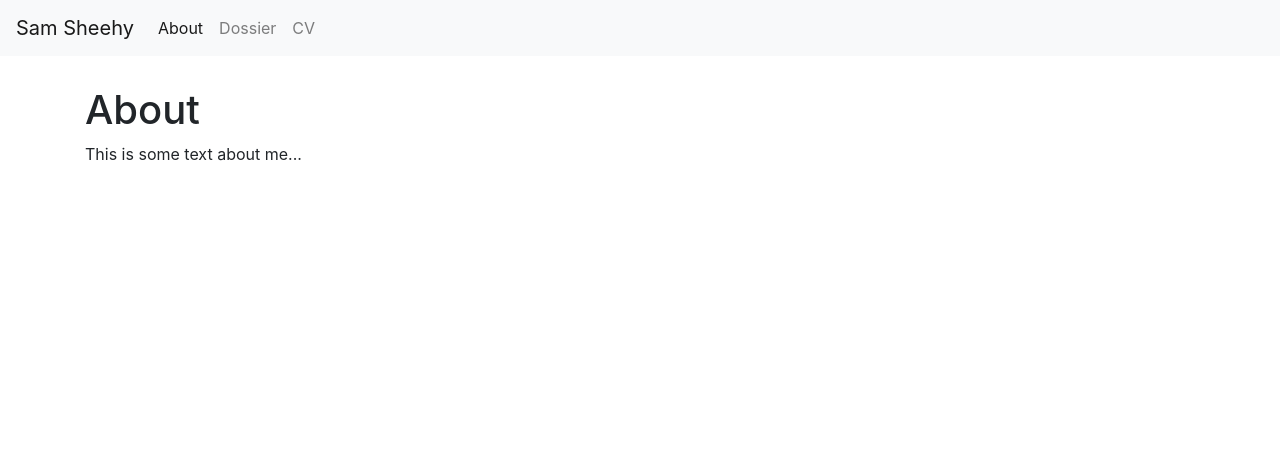
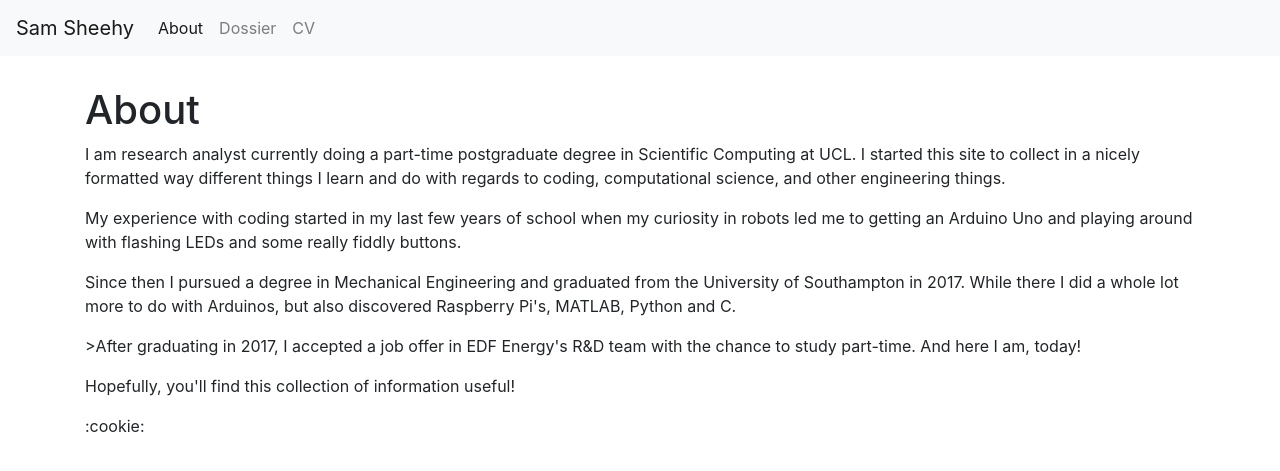
Before and after one commit to sheeshee/sheeshee.github.io, a Jekyll site: the page built from about.html, in a window 1280 px wide. Shown: the top 471 px of the page. Built offline with Jekyll 4.4.1, drawn with Linux system fonts in a browser that asks for light colours; nearby versions of some CDN libraries.

Commit message:
Update tag format and about section

```diff
--- a/about.html
+++ b/about.html
@@ -5,5 +5,15 @@ title: About
 <h1>About</h1>
 
 
-<p>This is some text about me...</p>
+<p>I am research analyst currently doing a part-time postgraduate degree in Scientific Computing at UCL. I started this site to collect in a nicely formatted way different things I learn and do with regards to coding, computational science, and other engineering things.</p>
+
+<p>My experience with coding started in my last few years of school when my curiosity in robots led me to getting an Arduino Uno and playing around with flashing LEDs and some really fiddly buttons.</p>
+
+<p>Since then I pursued a degree in Mechanical Engineering and graduated from the University of Southampton in 2017. While there I did a whole lot more to do with Arduinos, but also discovered Raspberry Pi's, MATLAB, Python and C.</p>
+
+<p>>After graduating in 2017, I accepted a job offer in EDF Energy's R&D team with the chance to study part-time. And here I am, today!</p>
+
+<p>Hopefully, you'll find this collection of information useful!</p>
+
+:cookie:
 </div>
```
Also changed, not shown: _cards/2020-05-20-learn-mnist-with-fastai.md (+4 -1 lines), _cards/2020-05-22-this-website.md (+3 -1 lines).
